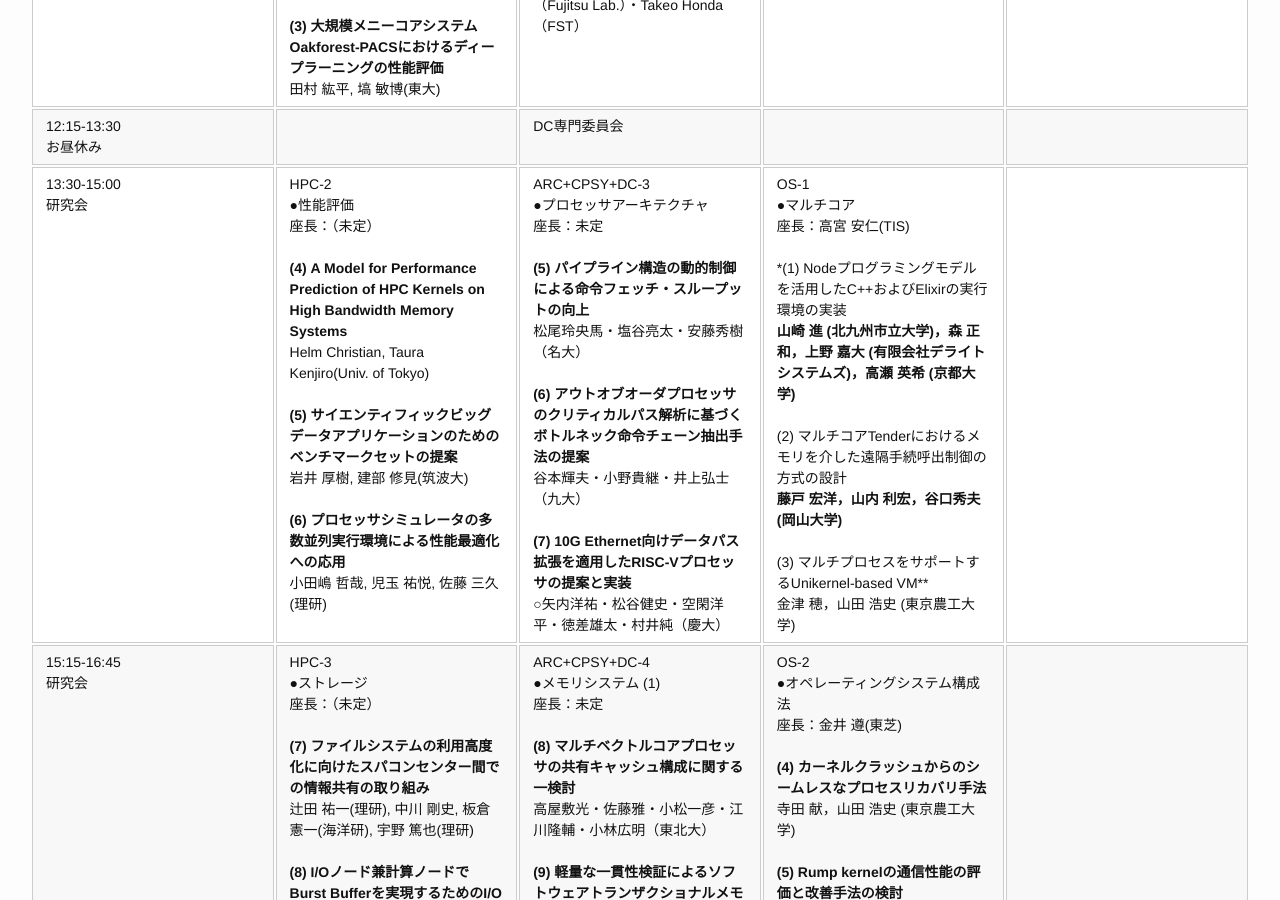
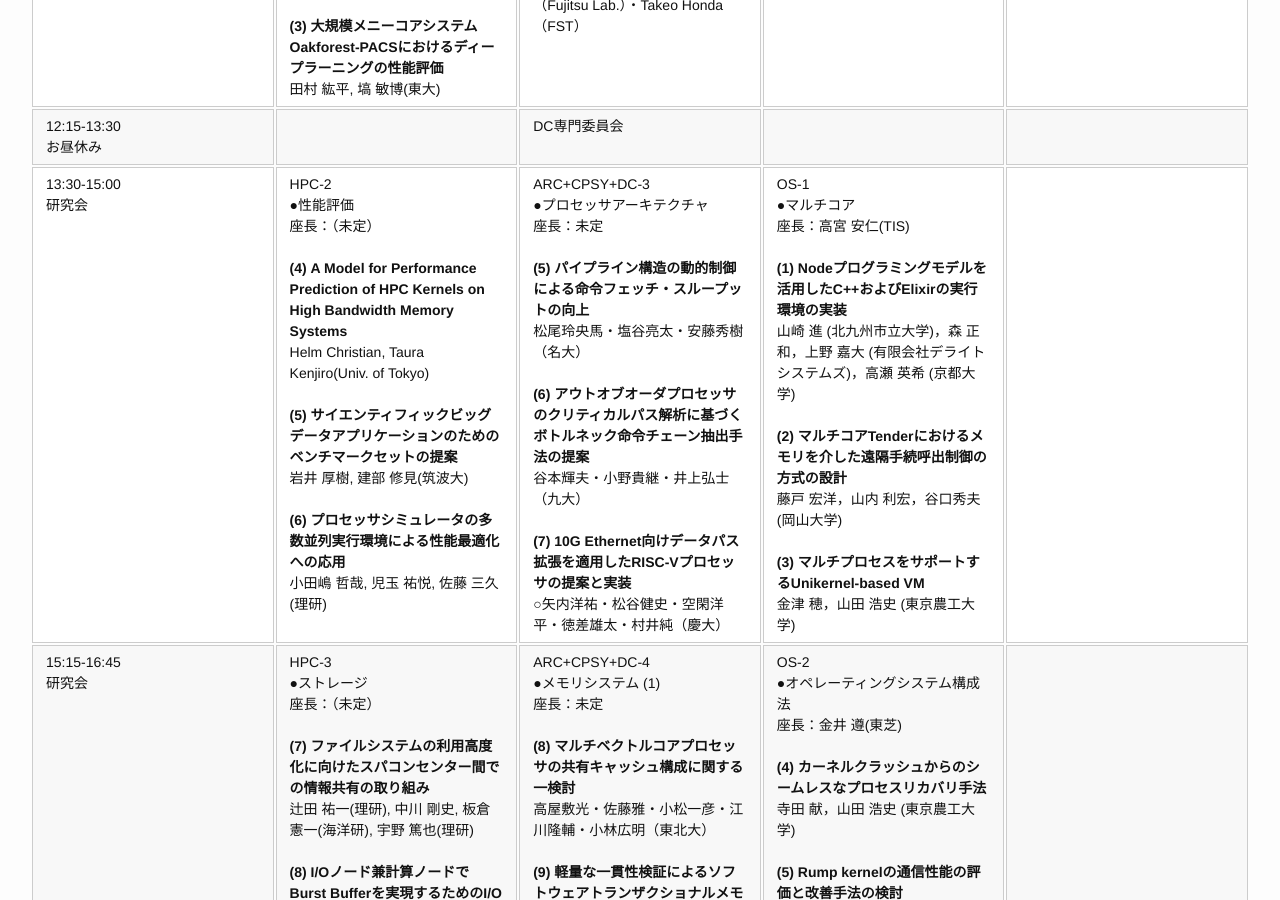
Before and after one commit to swopp/swopp.github.io, a Jekyll site: the page built from 2018/schedule-details.md, in a window 1280 px wide and 900 px high, scrolled down 1141 px. Built offline with Jekyll 4.4.1, drawn with Linux system fonts in a browser that asks for light colours.

```diff
--- a/2018/schedule-details.md
+++ b/2018/schedule-details.md
@@ -27,7 +27,7 @@ permalink: /2018/program/
 | 09:30-10:30<br/>研究会                                  |                  | ARC+CPSY+DC-1<br />●ワイヤレス通信技術<br />座長：未定<br /><br />**(1) 無線接続型AndroidクラスタにおけるMPI並列プログラムの性能評価**<br />○杉山裕紀・大津金光・大川 猛・横田 隆史（宇都宮大）<br /><br />**(2) 併用手法を用いるBluetooth MANETのパラメータ評価のためのシミュレータ**<br />○坂涼平・南雄也・河野 英太郎・角田 良明（広島市大）    |                    |              |
 | 10:45-12:15<br/>研究会                                  | HPC-1<br />●機械学習１<br />座長：（未定）<br /><br />**(1) 深層学習におけるBatchNormalization使用時の計算時間と精度の関係性**<br />八島 慶汰, 大山 洋介, 松岡 聡(東工大)<br /><br />**(2) K-FACと分散処理による深層学習の高速化**<br />辻 陽平, 大沢 和樹, 横田 理央(東工大), 松岡 聡(理研/東工大)<br /><br />**(3) 大規模メニーコアシステムOakforest-PACSにおけるディープラーニングの性能評価**<br />田村 紘平, 塙 敏博(東大)           | ARC+CPSY+DC-2<br />●クラウド<br />座長：未定<br /><br />**(3) パブリッククラウド上の広域State Machine Replicationのためのリージョン選択手法の提案**<br />○沼倉正太・中村純哉・大村廉（豊橋技科大）<br /><br />**(4) Analysis of commercial cloud workload and study on how to apply cache methods**<br />○Kazuichi Oe・Kazutaka Ogihara（Fujitsu Lab.）・Takeo Honda（FST）    |                    |              |
 | 12:15-13:30<br/>お昼休み                                |                  | DC専門委員会      |                    |              |
-| 13:30-15:00<br/>研究会                                  | HPC-2<br />●性能評価<br />座長：（未定）<br /><br />**(4) A Model for Performance Prediction of HPC Kernels on High Bandwidth Memory Systems**<br />Helm Christian, Taura Kenjiro(Univ. of Tokyo)<br /><br />**(5) サイエンティフィックビッグデータアプリケーションのためのベンチマークセットの提案**<br />岩井 厚樹, 建部 修見(筑波大)<br /><br />**(6) プロセッサシミュレータの多数並列実行環境による性能最適化への応用**<br />小田嶋 哲哉, 児玉 祐悦, 佐藤 三久(理研)           | ARC+CPSY+DC-3<br />●プロセッサアーキテクチャ<br />座長：未定<br /><br />**(5) パイプライン構造の動的制御による命令フェッチ・スループットの向上**<br />松尾玲央馬・塩谷亮太・安藤秀樹（名大）<br /><br />**(6) アウトオブオーダプロセッサのクリティカルパス解析に基づくボトルネック命令チェーン抽出手法の提案**<br />谷本輝夫・小野貴継・井上弘士（九大）<br /><br />**(7) 10G Ethernet向けデータパス拡張を適用したRISC-Vプロセッサの提案と実装**<br />○矢内洋祐・松谷健史・空閑洋平・徳差雄太・村井純（慶大）    | OS-1<br />●マルチコア<br />座長：高宮 安仁(TIS)<br /><br />*(1) Nodeプログラミングモデルを活用したC++およびElixirの実行環境の実装**<br />       山崎 進 (北九州市立大学)，森 正和，上野 嘉大 (有限会社デライトシステムズ)，高瀬 英希 (京都大学)<br /><br />**(2) マルチコアTenderにおけるメモリを介した遠隔手続呼出制御の方式の設計**<br />       藤戸 宏洋，山内 利宏，谷口秀夫 (岡山大学)<br /><br />**(3) マルチプロセスをサポートするUnikernel-based VM**<br />       金津 穂，山田 浩史 (東京農工大学)              |              |
+| 13:30-15:00<br/>研究会                                  | HPC-2<br />●性能評価<br />座長：（未定）<br /><br />**(4) A Model for Performance Prediction of HPC Kernels on High Bandwidth Memory Systems**<br />Helm Christian, Taura Kenjiro(Univ. of Tokyo)<br /><br />**(5) サイエンティフィックビッグデータアプリケーションのためのベンチマークセットの提案**<br />岩井 厚樹, 建部 修見(筑波大)<br /><br />**(6) プロセッサシミュレータの多数並列実行環境による性能最適化への応用**<br />小田嶋 哲哉, 児玉 祐悦, 佐藤 三久(理研)           | ARC+CPSY+DC-3<br />●プロセッサアーキテクチャ<br />座長：未定<br /><br />**(5) パイプライン構造の動的制御による命令フェッチ・スループットの向上**<br />松尾玲央馬・塩谷亮太・安藤秀樹（名大）<br /><br />**(6) アウトオブオーダプロセッサのクリティカルパス解析に基づくボトルネック命令チェーン抽出手法の提案**<br />谷本輝夫・小野貴継・井上弘士（九大）<br /><br />**(7) 10G Ethernet向けデータパス拡張を適用したRISC-Vプロセッサの提案と実装**<br />○矢内洋祐・松谷健史・空閑洋平・徳差雄太・村井純（慶大）    | OS-1<br />●マルチコア<br />座長：高宮 安仁(TIS)<br /><br />**(1) Nodeプログラミングモデルを活用したC++およびElixirの実行環境の実装**<br />       山崎 進 (北九州市立大学)，森 正和，上野 嘉大 (有限会社デライトシステムズ)，高瀬 英希 (京都大学)<br /><br />**(2) マルチコアTenderにおけるメモリを介した遠隔手続呼出制御の方式の設計**<br />       藤戸 宏洋，山内 利宏，谷口秀夫 (岡山大学)<br /><br />**(3) マルチプロセスをサポートするUnikernel-based VM**<br />       金津 穂，山田 浩史 (東京農工大学)              |              |
 | 15:15-16:45<br/>研究会                                  | HPC-3<br />●ストレージ<br />座長：（未定）<br /><br />**(7) ファイルシステムの利用高度化に向けたスパコンセンター間での情報共有の取り組み**<br />辻田 祐一(理研), 中川 剛史, 板倉 憲一(海洋研), 宇野 篤也(理研)<br /><br />**(8) I/Oノード兼計算ノードでBurst Bufferを実現するためのI/O処理方式の検討と評価**<br />岡本 拓也, 酒井 憲一郎, 住元 真司(富士通), 石川 裕(理研)<br /><br />**(9) クラウドコールドストレージに対する大規模実験データ格納のケーススタディ**<br />吉田 浩, 合田 憲人(NII), 上田 郁夫, 原 隆宣(KEK), 小杉 城治, 森田 英輔, 中村 光志(国立天文台)           | ARC+CPSY+DC-4<br />●メモリシステム (1)<br />座長：未定<br /><br />**(8) マルチベクトルコアプロセッサの共有キャッシュ構成に関する一検討**<br />高屋敷光・佐藤雅・小松一彦・江川隆輔・小林広明（東北大）<br /><br />**(9) 軽量な一貫性検証によるソフトウェアトランザクショナルメモリの並列性向上に関する検討**<br />飯田凌大・津邑公暁（名工大）<br /><br />(発表者都合によりARC+CPSY+DC-12/自動並列化・コード最適化より移動)<br />**(29) Automatic Parallelization of a Diesel Engine Control program on an Infineon Multicore Processor**<br />NAIT ABDELLAH OUALI ISMAIL・SCHUMACHER CHRISTOPH・MIKAMI HIROKI・KIMURA KEIJI・KASAHARA HIRONORI（Waseda Univ.）    | OS-2<br />●オペレーティングシステム構成法<br />座長：金井 遵(東芝)<br /><br />**(4) カーネルクラッシュからのシームレスなプロセスリカバリ手法**<br />       寺田 献，山田 浩史 (東京農工大学)<br /><br />**(5) Rump kernelの通信性能の評価と改善手法の検討**<br />       胡 思已，坂本 龍一，近藤 正章，中村 宏(東京大学)，新 善文(アラクサラネットワークス株式会社)<br /><br />**(6) OSサーバ処理の負荷分散を可能にするAnT の要求箱通信機能**<br />       寺本 大風，佐藤 将也，山内 利宏，谷口秀夫 (岡山大学)              |              |
 | 17:00-19:00<br/>研究会                                  | HPC-4<br />●通信<br />座長：（未定）<br /><br />**(10) Open MPIにおけるメモリ削減機能の評価**<br />住元 真司, 川島 崇裕, 志田 直之(富士通)<br /><br />**(11) プリウェイクアップ手法によるON/OFFリンクの消費エネルギー削減**<br />松山 朋樹, 三輪 忍, 八巻 隼人, 本多 弘樹(電通大)<br /><br />**(12) NICオフロード機能を用いたノード内永続型ブロードキャストの予備評価**<br />森江 善之, 畑中 正行, 高木 将通, 堀 敦史, 石川 裕(理研)<br /><br />**(13) Mellanox社のスイッチ装置への集団通信オフロード機能による集団通信隠蔽効果の調査**<br />南里 豪志, 大島 聡史, 小野 謙二(九大)           | ARC+CPSY+DC-5<br />●耐故障・セキュリティ<br />座長：未定<br /><br />**(10) 耐ビザンチンフォールトシステムの効率的な実装方式とデモ環境の構築**<br />○今井雅・七尾健・石川雄大・稲葉光太郎（弘前大）<br /><br />**(11) 遅延耐性ネットワークを応用したBAN高信頼化手法に関する一考察**<br />桐 誠倖・○新井雅之（日大）<br /><br />**(12) マルチクラウド環境におけるプライバシ保護k近傍法に関する考察**<br />○福地祐哉・酒井和哉・福本聡（首都大東京）<br /><br />**(13) セキュア分散データ転送を用いるWSNにおける複数ゲートウェイの配置手法とその評価**<br />○藤田和希・谷隆磨・河野英太郎・角田良明（広島市大）    | OS-3<br />● なし              |              |
 
```
